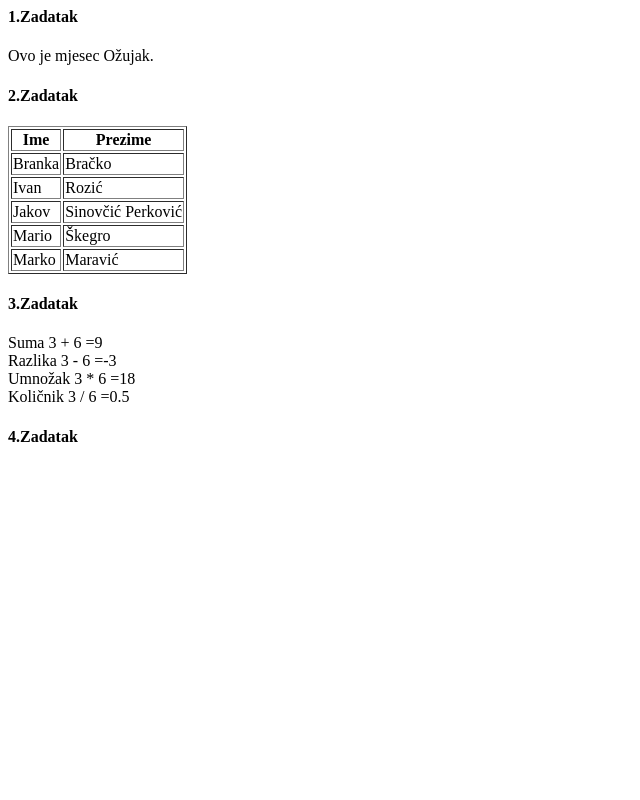
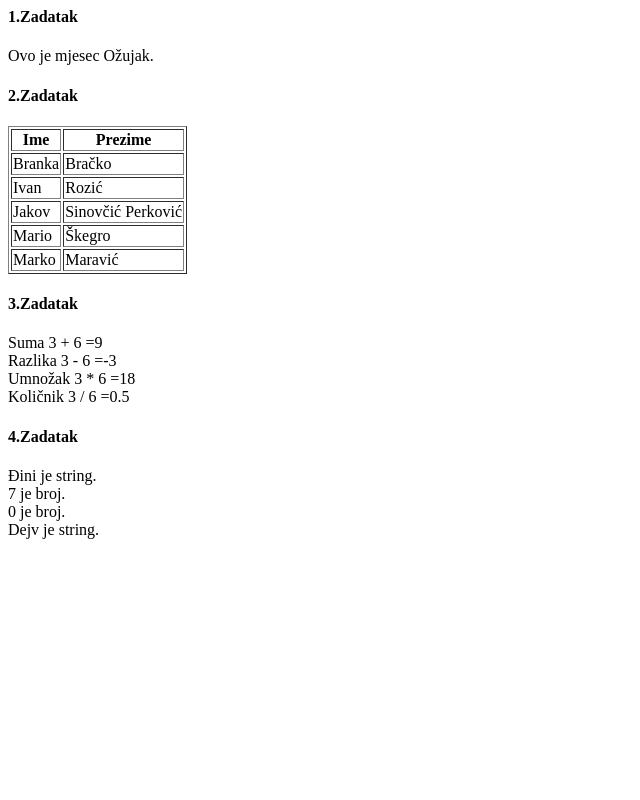
Before and after one commit to AlgebraPHP2020/OsnovePHP, a PHP site: page /zadaci_7.8.php in a window 1280 px wide. Shown: the whole page, without its empty margins (0-640 px from the left). Run offline with PHP 8.4, Linux system fonts and the light colour scheme.

Commit message:
zadaci_7.8

```diff
--- a/mbolanca/OSNOVEPHP/zadaci_7.8.php
+++ b/mbolanca/OSNOVEPHP/zadaci_7.8.php
@@ -75,3 +75,25 @@ $drugi = 6;
 sve ($prvi,$drugi);
 
 echo '<h4>4.Zadatak</h4>';
+
+function param ()
+{
+    $parametri = func_get_args();
+
+    foreach ($parametri as $param)
+    {
+        if (is_int($param))
+
+        {
+            echo $param." je broj.<br>";
+        }
+
+        else
+
+        {
+            echo $param." je string.<br>";
+        }
+    }
+}
+
+echo param("Đini",7,0,'Dejv');
```
